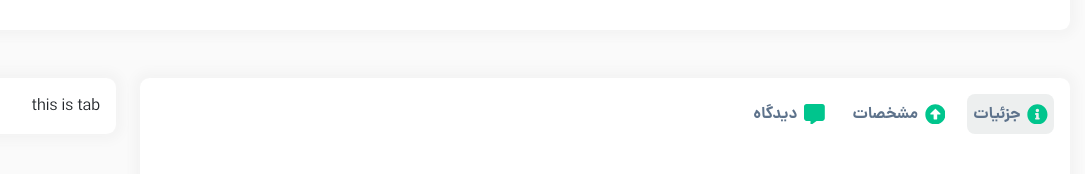
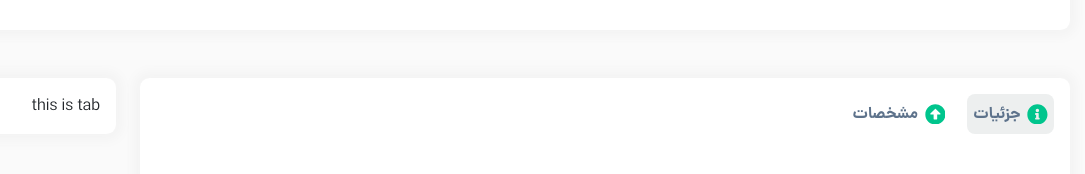
Before and after one commit to mohammadmehdidalvandii/bazar-shop, a Next.js app: page /Shop/1 in a window 1280 px wide. Shown: the part 850-1024 px from the top of the page, without its empty margins (194-1279 px from the left). Built offline with nearby package versions, Linux system fonts and the light colour scheme.

Commit message:
fixed all tab

```diff
--- a/src/components/template/Shop/Tab/Tab.jsx
+++ b/src/components/template/Shop/Tab/Tab.jsx
@@ -25,10 +25,6 @@ function Tab() {
                         <span className={style.tab_btn_icon}><FaArrowAltCircleUp/></span>
                         <span className={style.tab_btn_text}>مشخصات</span>
                     </button>
-                    <button className={tabMenu === "comment" ? style.tab_btnActive :style.tab_btn} onClick={()=>handlerTabMenu("comment")}>
-                        <span className={style.tab_btn_icon}><FaMessage/></span>
-                        <span className={style.tab_btn_text}>دیدگاه</span>
-                    </button>
                 </div>
             </div>
         </div>
@@ -36,7 +32,6 @@ function Tab() {
             <div className="col-12">
                 {tabMenu === "details" && (<Details/>)}
                 {tabMenu === "info" && (<Specs/>)}
-                {tabMenu === "comment" && (<h1>Comment</h1>)}
             </div>
         </div>
     </section>
```
